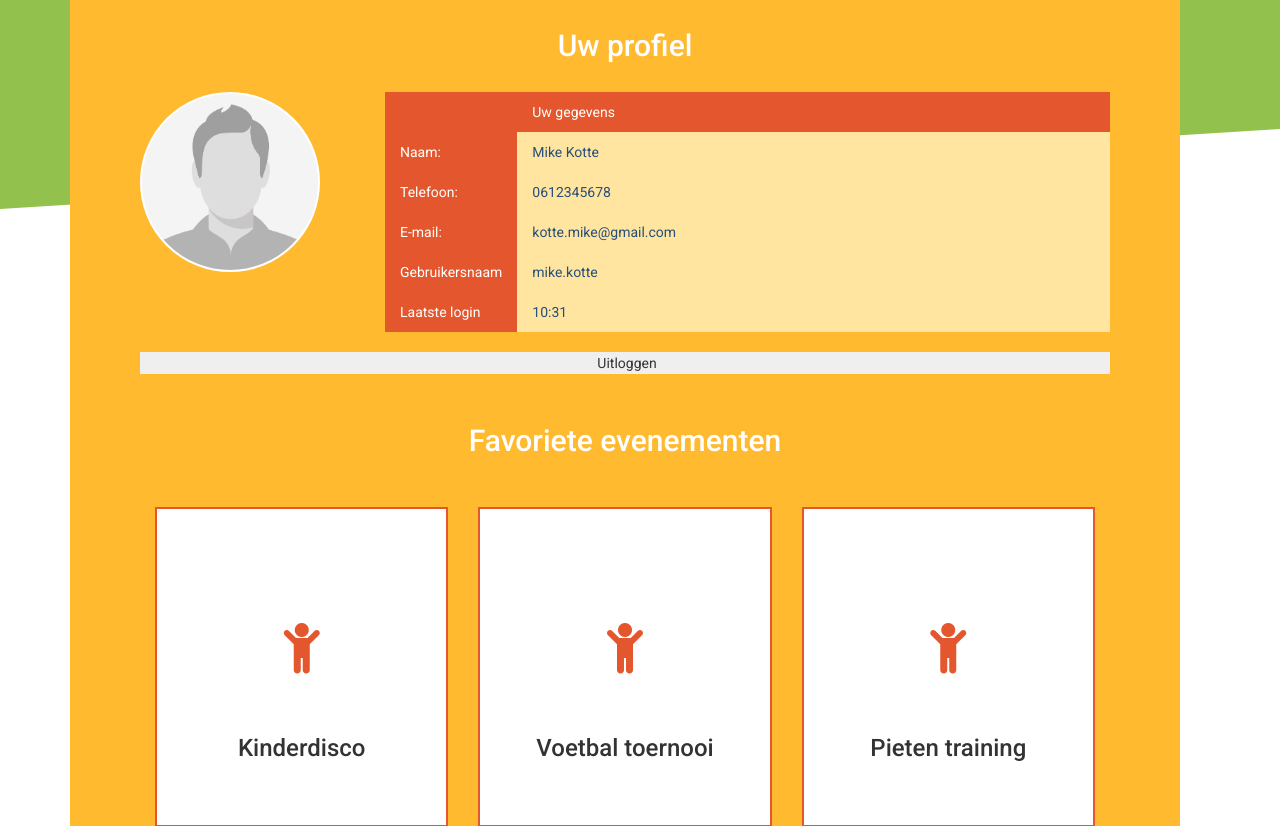
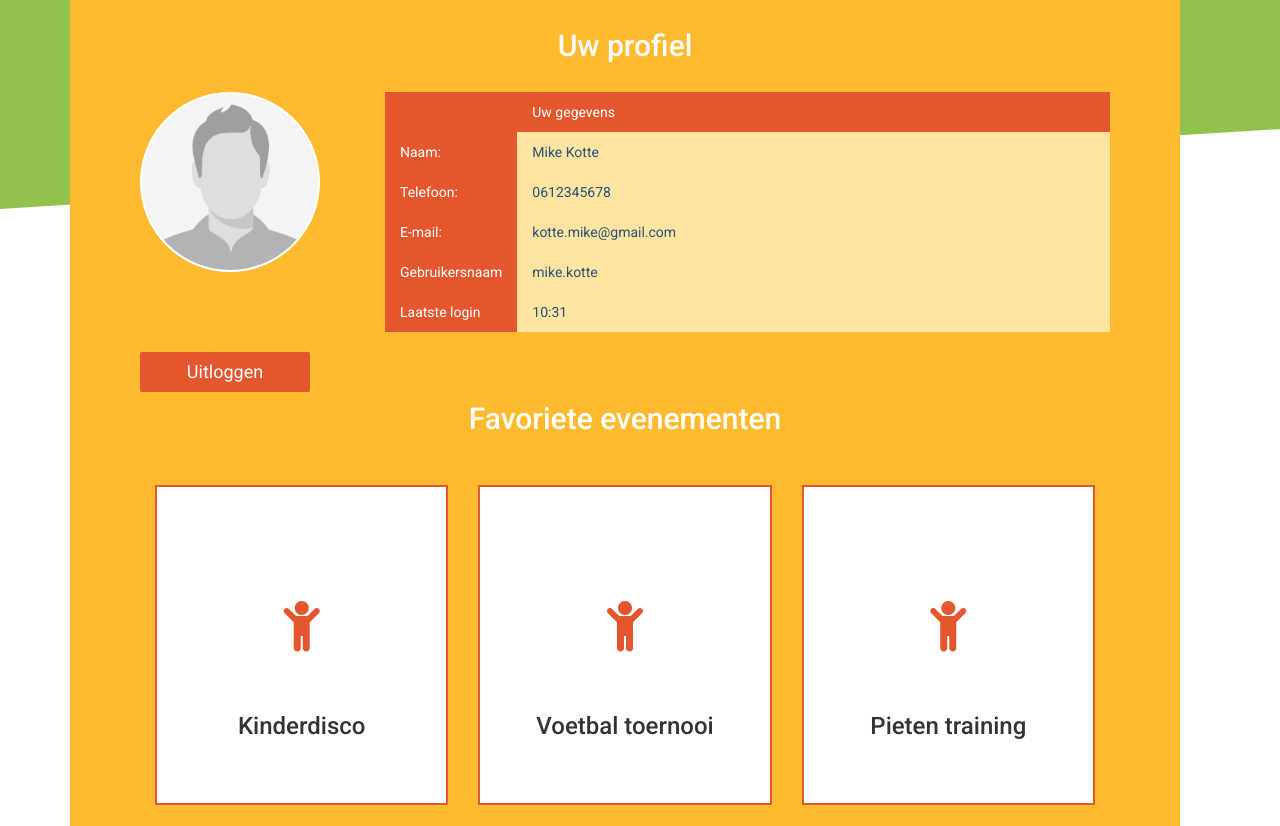
Before and after one commit to Nohsey/ontmoetingsplein, a PHP site: page /profilepage.php in a window 1280 px wide. Shown: the part 671-1497 px from the top of the page. Run offline with PHP 8.4, Linux system fonts and the light colour scheme; data that the repository does not hold is empty.

Commit message:
Button fixed

```diff
--- a/inaweek/css/cardio.css
+++ b/inaweek/css/cardio.css
@@ -1206,15 +1206,15 @@ footer .social-footer li:hover a {
 	border: 2px solid white;
     }
 
-		.uitlogbutton button{
+		.btn-uitlog {
 			width: 170px;
 			height: 100%;
 			float: left;
 			padding: 5px;
 			color: white;
-			background: red;
+			background: #E4572E;
 		}
 
-		.uitlogbutton button:hover {
-			background: orange;
+		.btn-uitlog:hover {
+			background: #FF6A3D;
 		}
--- a/inaweek/profilepage.php
+++ b/inaweek/profilepage.php
@@ -127,7 +127,7 @@ $loginData = new Login();
                             </table>
                         </form>
                         <br/>
-                        <button href="uitloggen.php" class="uitlogbutton">Uitloggen</button>
+                        <button href="uitloggen.php" class="btn btn-uitlog">Uitloggen</button>
                         <br/>
                         <h3 class="white heading" style="text-align: center;">Favoriete evenementen</h3>
                         <div class="row services" style="margin-top: 270px;">
```
